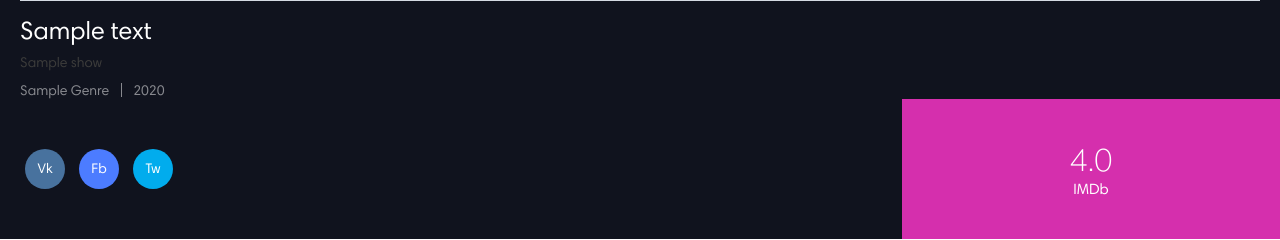
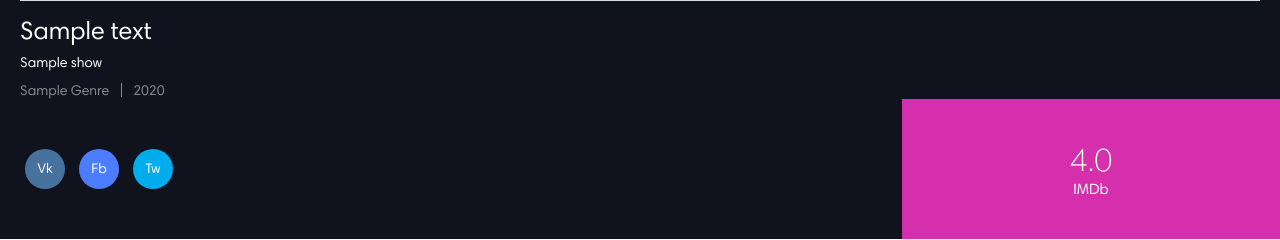
Before and after one commit to ErDmKo/frontend-examle, a Django app: template movie/templates/movie/show_detail.html in a window 1280 px wide. Shown: the part 1339-1579 px from the top of the page. Run offline with Django 3.2, Linux system fonts and the light colour scheme; the template is opened without the code that fills it: values that come from a table or form of the project are taken from there, others are empty; tables that the repository leaves empty hold one stand-in row (values such as "Sample post"); grey boxes marked "Sample" are stand-in pictures; parts of the project's set-up code (start-up, migrations or seed data) failed here and were passed over; some libraries are stand-ins or nearby versions.

Commit message:
Hot fix for detail

```diff
--- a/mesto/static/mesto/css/main.css
+++ b/mesto/static/mesto/css/main.css
@@ -2076,7 +2076,7 @@ table {
 
 .showDetailPage__subtitle {
   font: 14px hcyrregular;
-  color: #3C3C3B;
+  color: #fff;
   margin: 10px 0px;
 }
 
--- a/src/app/css/movie/showDetailPage.css
+++ b/src/app/css/movie/showDetailPage.css
@@ -62,7 +62,7 @@
     }
     &__subtitle {
         font: 14px hcyrregular;
-        color: #3C3C3B;
+        color: #fff;
         margin : 10px 0px;
     }
     &__item {
```
